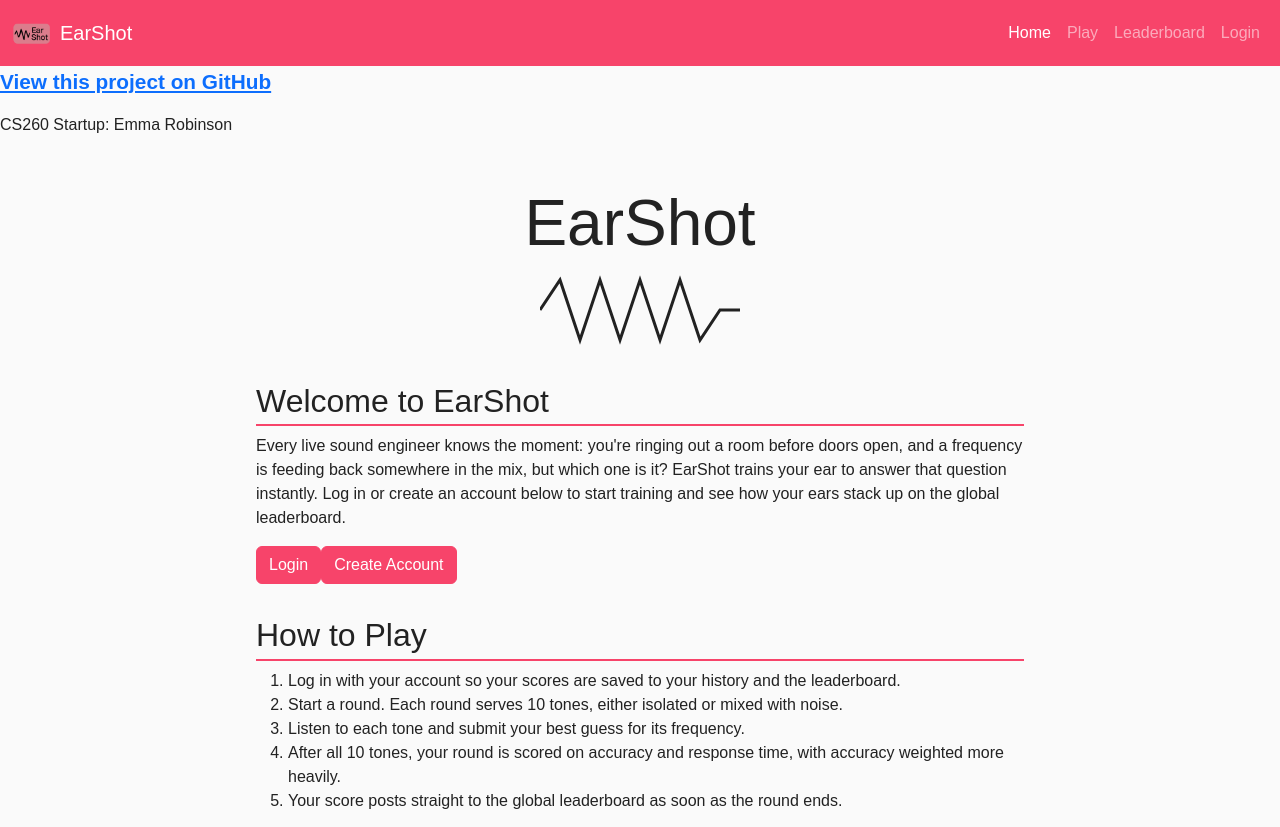
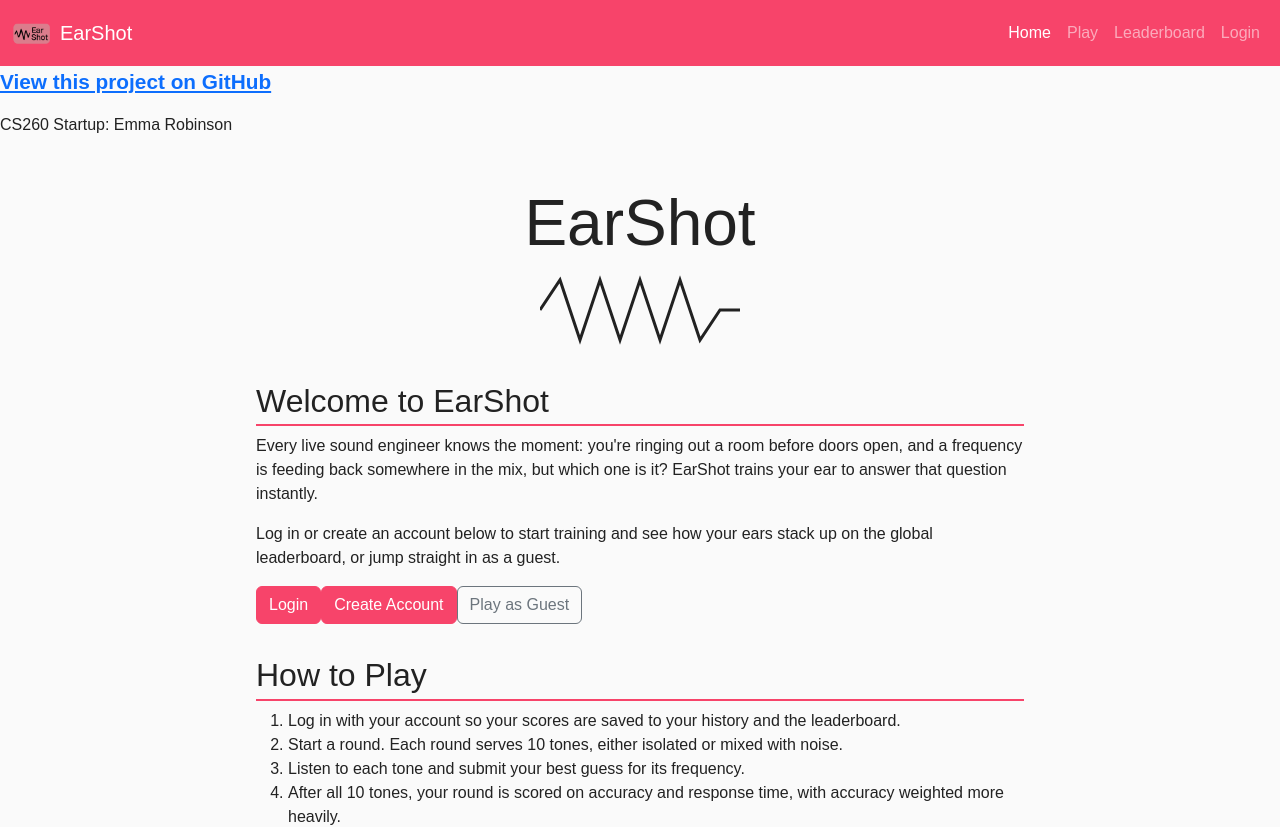
Before and after one commit to E-Rob19/startup, a React (Vite) app: page / in a window 1280 px wide. Shown: the top 827 px of the page. Built offline with nearby package versions, Linux system fonts and the light colour scheme.

Commit message:
UX changes, differences when logged in or out

```diff
--- a/src/app.jsx
+++ b/src/app.jsx
@@ -1,6 +1,6 @@
 import React from 'react';
 import { Navbar, Nav, Container } from 'react-bootstrap';
-import { BrowserRouter, NavLink, Route, Routes } from 'react-router-dom';
+import { BrowserRouter, Navigate, NavLink, Route, Routes } from 'react-router-dom';
 import 'bootstrap/dist/css/bootstrap.min.css';
 import './app.css';
 import { Home } from './home/home';
@@ -62,7 +62,16 @@ export default function App() {
           <Route path="/" element={<Home userName={userName} authState={authState} />} exact />
           <Route path="/game" element={<Game userName={userName} authState={authState} />} />
           <Route path="/leaderboard" element={<Leaderboard userName={userName} />} />
-          <Route path="/profile" element={<Profile userName={userName} authState={authState} />} />
+          <Route
+            path="/profile"
+            element={
+              authState === AuthState.Authenticated ? (
+                <Profile userName={userName} authState={authState} />
+              ) : (
+                <Navigate to="/login" replace />
+              )
+            }
+          />
           <Route path="/login" element={<Login userName={userName} authState={authState} onAuthChange={onAuthChange} />} />
           <Route
             path="/createAccount"
--- a/src/game/game.jsx
+++ b/src/game/game.jsx
@@ -1,10 +1,19 @@
 import React from 'react';
+import { NavLink } from 'react-router-dom';
+import { AuthState } from '../login/authState';
 
 export function Game({ userName, authState }) {
   return (
     <main>
       <section id="player-status">
-        <p>Welcome back, <span id="username">{userName || 'Guest'}</span>!</p>
+        {authState === AuthState.Authenticated ? (
+          <p>Welcome back, <span id="username">{userName}</span>!</p>
+        ) : (
+          <p className="alert alert-warning" role="status">
+            Playing as guest. Your scores won't be saved.{' '}
+            <NavLink to="/login">Log in</NavLink> to get on the leaderboard.
+          </p>
+        )}
       </section>
 
       <section id="tone-visualizer">
--- a/src/home/home.jsx
+++ b/src/home/home.jsx
@@ -1,7 +1,8 @@
 import React from 'react';
 import { NavLink } from 'react-router-dom';
+import { AuthState } from '../login/authState';
 
-export function Home() {
+export function Home({ userName, authState }) {
   return (
     <>
       {/* TEMPORARY: remove this repo link once it's no longer needed for grading */}
@@ -28,13 +29,28 @@ export function Home() {
           <p>
             Every live sound engineer knows the moment: you're ringing out a room before doors open,
             and a frequency is feeding back somewhere in the mix, but which one is it? EarShot trains
-            your ear to answer that question instantly. Log in or create an account below to start
-            training and see how your ears stack up on the global leaderboard.
+            your ear to answer that question instantly.
           </p>
-          <p id="auth-actions">
-            <NavLink to="/login"><button type="button" className="btn btn-brand">Login</button></NavLink>
-            <NavLink to="/createAccount"><button type="button" className="btn btn-brand">Create Account</button></NavLink>
-          </p>
+          {authState === AuthState.Authenticated ? (
+            <>
+              <p>Welcome back, <strong>{userName}</strong>! Ready for another round?</p>
+              <p id="auth-actions">
+                <NavLink to="/game"><button type="button" className="btn btn-brand">Start Playing</button></NavLink>
+              </p>
+            </>
+          ) : (
+            <>
+              <p>
+                Log in or create an account below to start training and see how your ears stack up
+                on the global leaderboard, or jump straight in as a guest.
+              </p>
+              <p id="auth-actions">
+                <NavLink to="/login"><button type="button" className="btn btn-brand">Login</button></NavLink>
+                <NavLink to="/createAccount"><button type="button" className="btn btn-brand">Create Account</button></NavLink>
+                <NavLink to="/game"><button type="button" className="btn btn-outline-secondary">Play as Guest</button></NavLink>
+              </p>
+            </>
+          )}
         </section>
 
         <section id="how-to-play">
```
Also changed, not shown: 1 other file (tests, documents, lock files or other folders).
